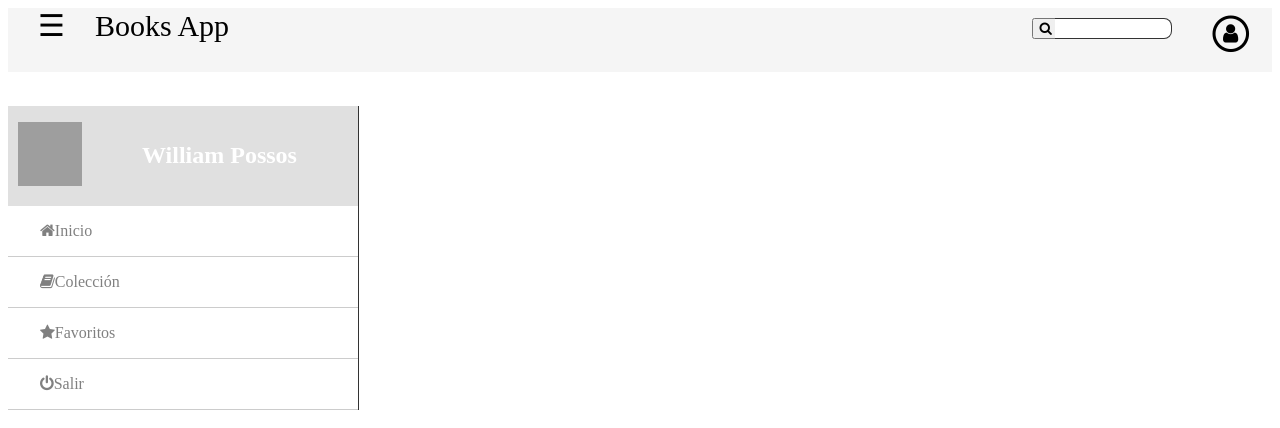
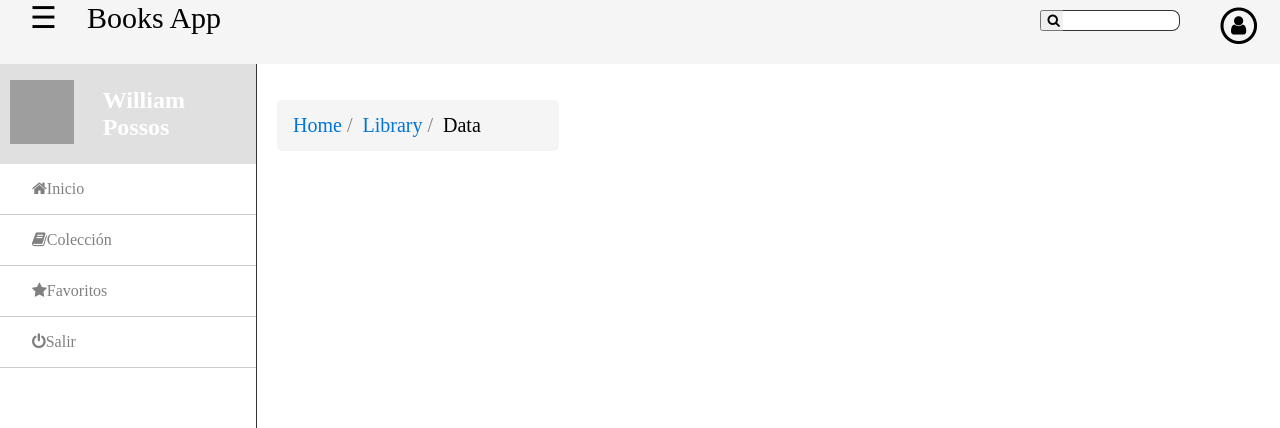
Before and after one commit to williamstibent/BooksAngular, an Angular app: page / in a window 1280 px wide. Shown: the top 428 px of the page. Built offline with nearby package versions, Linux system fonts and the light colour scheme; grey boxes are pictures that could not be loaded.

Commit message:
ADD inner main content and adjust components' styles

```diff
--- a/src/app/app.component.css
+++ b/src/app/app.component.css
@@ -0,0 +1,8 @@
+.page-content {
+    flex: 1 100%;
+    padding: 20px;
+    overflow-y: scroll;
+}
+top-nav-app{
+    height: 4em;
+}
--- a/src/app/app.component.html
+++ b/src/app/app.component.html
@@ -1,7 +1,6 @@
 <!--The content below is only a placeholder and can be replaced.-->
-<div id="all-content">
-  <top-nav-app></top-nav-app>
-  <div id="content">
-    <vertical-nav-app></vertical-nav-app>
-  </div>
+<top-nav-app></top-nav-app>
+<div id="content">
+  <vertical-nav-app></vertical-nav-app>
+  <books-content class="page-content"></books-content>
 </div>
--- a/src/app/app.module.ts
+++ b/src/app/app.module.ts
@@ -4,12 +4,14 @@ import { NgModule } from '@angular/core';
 import { AppComponent } from './app.component';
 import { TopNavAppComponent } from './top-nav-app/top-nav-app.component';
 import { VerticalNavAppComponent } from './vertical-nav-app/vertical-nav-app.component';
+import { BooksContentComponent } from './books-content/books-content.component';
 
 @NgModule({
   declarations: [
     AppComponent,
     TopNavAppComponent,
-    VerticalNavAppComponent
+    VerticalNavAppComponent,
+    BooksContentComponent
   ],
   imports: [
     BrowserModule
--- /dev/null
+++ b/src/app/books-content/books-content.component.css
@@ -0,0 +1,91 @@
+.breadcrumb {
+    padding: 14px 16px;
+    border-radius: 5px;
+    max-width: 250px;
+
+  }
+
+ul.breadcrumb {
+    list-style: none;
+    background-color: rgb(245, 245, 245);
+}
+
+ul.breadcrumb li {
+    display: inline;
+    font-size: 20px;
+}
+
+ul.breadcrumb li+li:before {
+    padding: 5px;
+    color: gray;
+    content: "/\00a0";
+}
+
+ul.breadcrumb li a {
+    color: #0275d8;
+    text-decoration: none;
+}
+ul.breadcrumb li a:hover {
+    color: #0275d8;
+    text-decoration: underline;
+}
+.books-content {
+    display: flex;
+    flex-flow: row wrap;
+    justify-content: flex-start;
+}
+
+.books-content .book {
+    border: 1px solid #333;
+    border-radius: 5px;
+    width: 250px;
+    margin: 20px;
+}
+
+.books-content .book .title-book {
+    background-color: var(--main-color);
+    border-bottom: 1px solid #333;
+    background-color: var(--accent-color);
+    font-size: 30px;
+    color: white;
+}
+
+.books-content .book .img-book {
+    text-align: center;
+    padding-top: 5px;
+}
+
+.books-content .book .img-book > img {
+    width: 200px;
+    height: 200px;
+}
+
+.books-content .book .title-book {
+    text-align: justify;
+    text-justify: inter-word;
+    font-family: Impact, Haettenschweiler, 'Arial Narrow Bold', sans-serif;
+    padding: 10px 10px;
+}
+
+.books-content .book .content-book {
+    text-align: justify;
+    text-justify: inter-word;
+    padding: 10px 10px;
+}
+
+.books-content .book .footer-book {
+    text-align: right;
+    padding: 10px 10px;
+}
+
+.books-content .book .footer-book .submit-detail-book {
+    border-radius: 5px;
+    background-color: #44a0ec;
+    color: white;
+    border: none;
+    padding: 15px 30px;
+    text-align: center;
+    text-decoration: none;
+    display: inline-block;
+    font-size: 15px;
+}
--- /dev/null
+++ b/src/app/books-content/books-content.component.html
@@ -0,0 +1,11 @@
+<ul class="breadcrumb">
+  <li>
+    <a href="#">Home</a>
+  </li>
+  <li>
+    <a href="#">Library</a>
+  </li>
+  <li>Data</li>
+</ul>
+<!-- <div id="books-content" class="books-content">
+</div> -->
--- /dev/null
+++ b/src/app/books-content/books-content.component.ts
@@ -0,0 +1,15 @@
+import { Component, OnInit } from '@angular/core';
+
+@Component({
+  selector: 'books-content',
+  templateUrl: './books-content.component.html',
+  styleUrls: ['./books-content.component.css']
+})
+export class BooksContentComponent implements OnInit {
+
+  constructor() { }
+
+  ngOnInit() {
+  }
+
+}
--- a/src/app/top-nav-app/top-nav-app.component.css
+++ b/src/app/top-nav-app/top-nav-app.component.css
@@ -1,9 +1,9 @@
 header {
   width: 100%;
+  height: 100%;
   position: relative;
   z-index: 0;
   background-color: var(--main-color);
-    height: 64px;
 }
 
 header .activator-menu {
@@ -18,13 +18,12 @@ header .title {
 }
 
 header .search-box {
-    float: right;
   clear: right;
   margin: 10px 100px 0 0;
+  float: right;
 }
 
 header .search-box input[type=text] {
-    padding: 10px 5px;
   border-radius: 0px 8px 8px 2px;
   border: 1px solid #333;
   border-left: none;
@@ -33,6 +32,7 @@ header .title {
   width: 100px;
   -webkit-transition: width 0.4s ease-in-out;
   transition: width 0.4s ease-in-out;
+  padding: 10px 5px;
 }
 
 header .search-box input[type=text]:focus {
--- a/src/app/vertical-nav-app/vertical-nav-app.component.css
+++ b/src/app/vertical-nav-app/vertical-nav-app.component.css
@@ -1,8 +1,9 @@
 nav {
-    width: 350px;
+    width: 16em;
+    height: 100%;
     border-right: 1px solid #333;
 }
-  nav ul {
+nav ul {
       list-style-type: none;
       margin: 0;
       padding: 0;
@@ -24,15 +25,18 @@ nav li > a {
     padding: 16px 32px;
     text-decoration: none;
 }
+
 nav li > a:hover{
 background-color: lightblue;
 }
+
 #nav-header{
     background-color: var(--accent-color);
     height: 100px;
     display: flex;
     padding-left: 10px;
 }
+
 #nav-header h2{
     color: white;
     float: right;
@@ -40,11 +44,13 @@ background-color: lightblue;
     margin: auto;
     margin-left: 16px
 }
+
 #nav-header div{
     float: right;
     flex: 1;
     margin: auto;
 }
+
 #nav-header > img{
     margin: auto;
 }
--- a/src/index.html
+++ b/src/index.html
@@ -9,6 +9,6 @@
   <link rel="icon" type="image/x-icon" href="favicon.ico">
 </head>
 <body>
-  <app-root></app-root>
+  <app-root class="app-root"></app-root>
 </body>
 </html>
--- a/src/styles.css
+++ b/src/styles.css
@@ -8,7 +8,7 @@
     display: none;
   }*/
 
-  #loader {
+#loader {
     width: 100%;
     height: 100%;
     display: flex;
@@ -16,62 +16,26 @@
     justify-content: center;
   }
 
-html, body{
+html, body, .app-root{
     height: 100%;
+    width: 100%;
     display: flex;
     flex-direction: column;
+    margin: 0;
+    padding: 0;
 }
 
-  .page-content {
-    float: left;
-    flex: 1;
-    padding: 20px;
-    overflow-y: scroll;
-}
 
-  .page-content .breadcrumb {
-    padding: 14px 16px;
-    border-radius: 5px;
-    max-width: 250px;
-
-  }
-
-  .page-content ul.breadcrumb {
-    list-style: none;
-    background-color: rgb(245, 245, 245);
-}
-
-.page-content ul.breadcrumb li {
-    display: inline;
-    font-size: 20px;
-}
-
-.page-content ul.breadcrumb li+li:before {
-    padding: 5px;
-    color: gray;
-    content: "/\00a0";
-}
-
-.page-content ul.breadcrumb li a {
-    color: #0275d8;
-    text-decoration: none;
-}
-.page-content ul.breadcrumb li a:hover {
-    color: #0275d8;
-    text-decoration: underline;
-}
 #content{
     flex: 1;
     display: flex;
-    width: 100%;
 }
-#content section{
-    flex: 1;
-}
+
 .books-info{
     border: 1px solid var(--accent-color);
     border-radius: 5px
 }
+
 .books-info h2{
     background-color: var(--main-color);
 }
@@ -79,67 +43,6 @@ html, body{
     margin: 16px 32px;
 }
 
-.books-content {
-    display: flex;
-    flex-flow: row wrap;
-    justify-content: flex-start;
-}
-
-.books-content .book {
-    border: 1px solid #333;
-    border-radius: 5px;
-    width: 250px;
-    margin: 20px;
-}
-
-.books-content .book .title-book {
-    background-color: var(--main-color);
-    border-bottom: 1px solid #333;
-    background-color: var(--accent-color);
-    font-size: 30px;
-    color: white;
-}
-
-
-.books-content .book .img-book {
-    text-align: center;
-    padding-top: 5px;
-}
-
-.books-content .book .img-book > img {
-    width: 200px;
-    height: 200px;
-}
-
-.books-content .book .title-book {
-    text-align: justify;
-    text-justify: inter-word;
-    font-family: Impact, Haettenschweiler, 'Arial Narrow Bold', sans-serif;
-    padding: 10px 10px;
-}
-
-.books-content .book .content-book {
-    text-align: justify;
-    text-justify: inter-word;
-    padding: 10px 10px;
-}
-
-.books-content .book .footer-book {
-    text-align: right;
-    padding: 10px 10px;
-}
-
-.books-content .book .footer-book .submit-detail-book {
-    border-radius: 5px;
-    background-color: #44a0ec;
-    color: white;
-    border: none;
-    padding: 15px 30px;
-    text-align: center;
-    text-decoration: none;
-    display: inline-block;
-    font-size: 15px;
-}
 .item-title{
     font-size: 5em;
 }
```
Also changed, not shown: 1 other file (tests, documents, lock files or other folders). Lines whose indentation alone changed are shown as unchanged.
